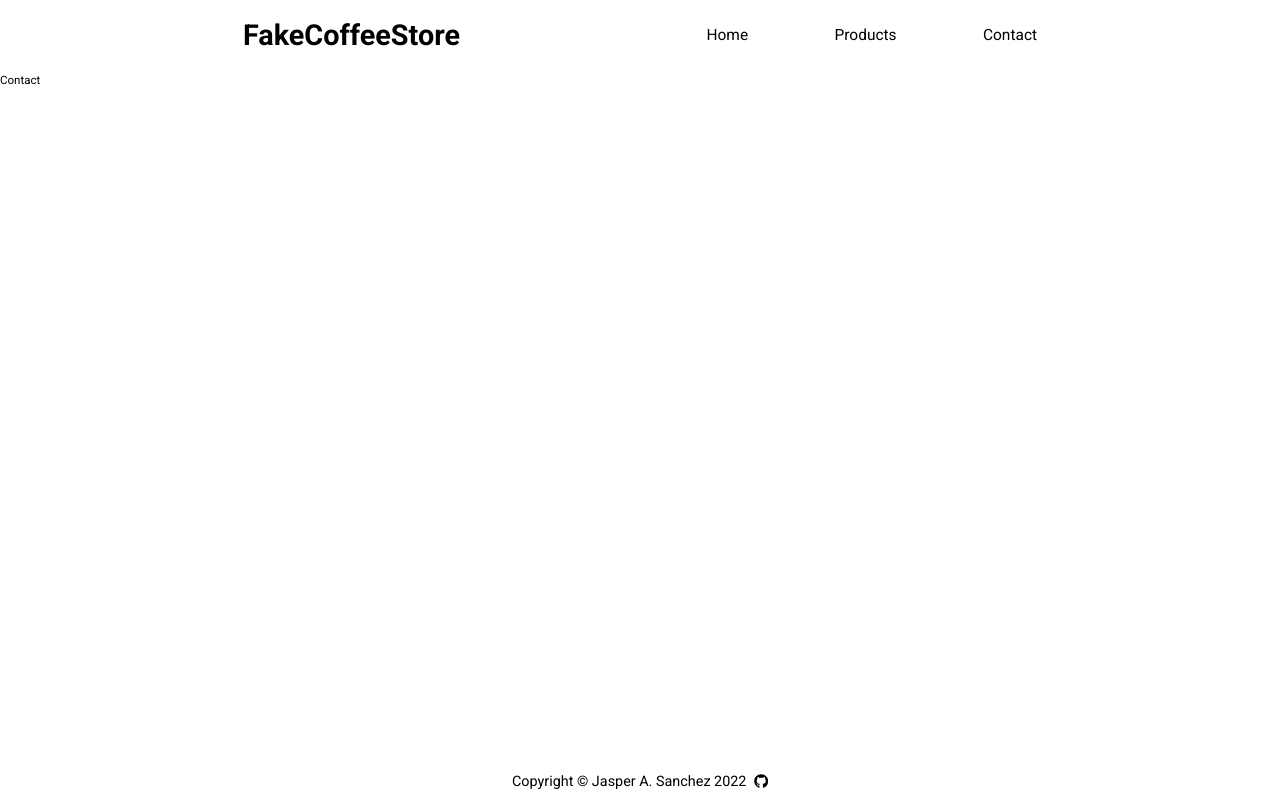
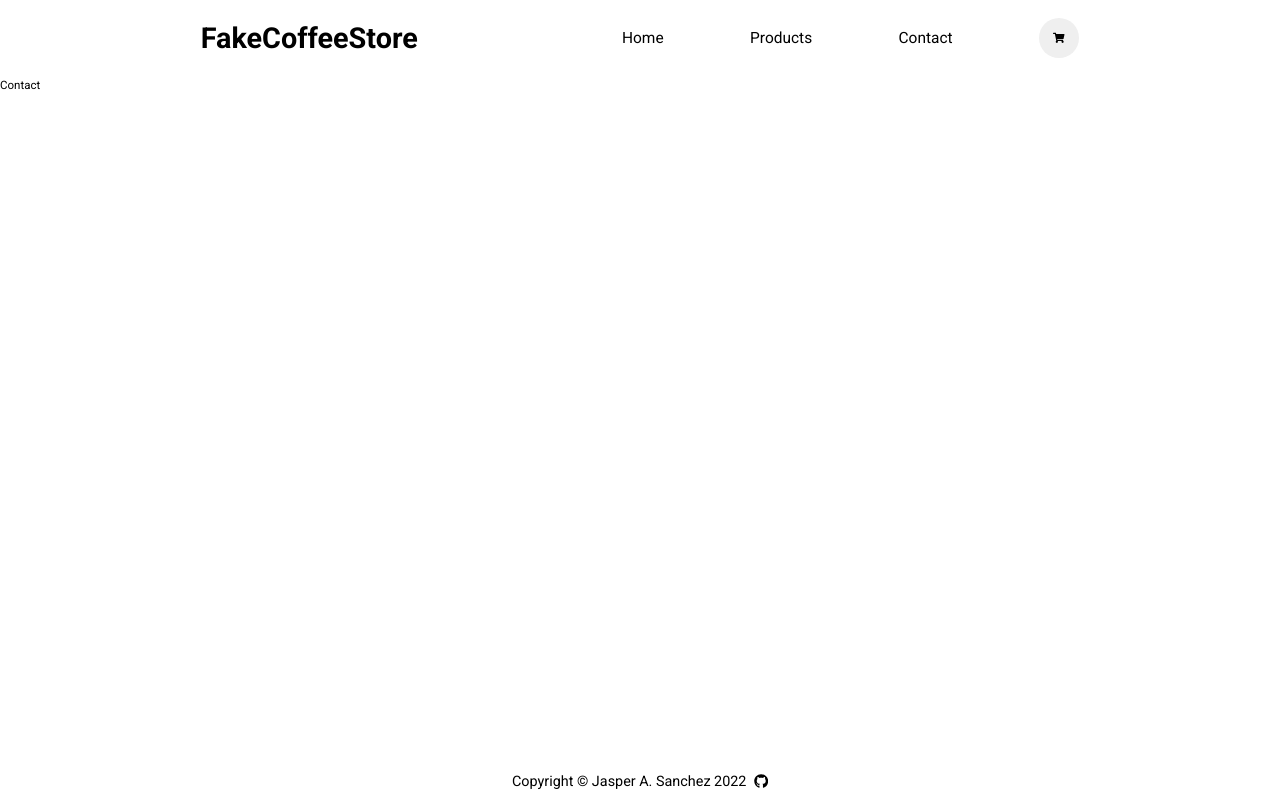
Before and after one commit to djaspir/shopping-cart, a React (Create React App) app: page /contact in a window 1280 px wide. Built offline with nearby package versions, Linux system fonts and the light colour scheme.

Commit message:
Add Shopping Cart Button

```diff
--- /dev/null
+++ b/src/components/Button.tsx
@@ -0,0 +1,20 @@
+import styled from "styled-components";
+
+const ButtonWrapper = styled.button`
+  display: flex;
+  justify-content: center;
+  align-items: center;
+  padding: 2rem;
+  border-radius: 50px;
+`;
+
+interface Props {
+  content: React.ReactNode;
+  type: "button" | "submit" | "reset";
+}
+
+const Button = ({ content, type }: Props) => {
+  return <ButtonWrapper type={type}>{content}</ButtonWrapper>;
+};
+
+export default Button;
--- a/src/components/Navbar.tsx
+++ b/src/components/Navbar.tsx
@@ -1,5 +1,7 @@
 import { Link } from "react-router-dom";
 import styled from "styled-components";
+import Button from "./Button";
+import { FaShoppingCart } from "react-icons/fa";
 
 const NavbarWrapper = styled.nav`
   display: flex;
@@ -18,6 +20,7 @@ const Navbar = () => {
       <StyledLink to="/">Home</StyledLink>
       <StyledLink to="/products">Products</StyledLink>
       <StyledLink to="/contact">Contact</StyledLink>
+      <Button content={<FaShoppingCart />} type={"button"} />
     </NavbarWrapper>
   );
 };
```
